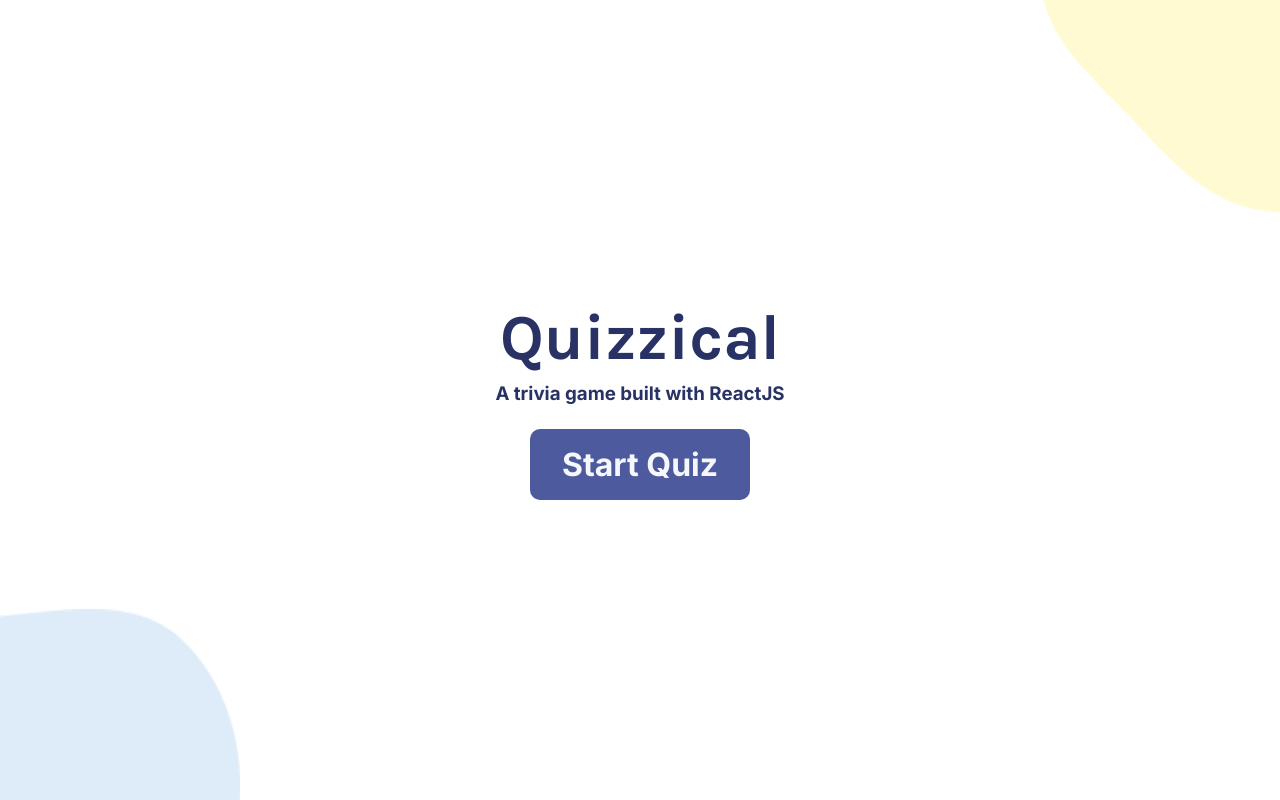
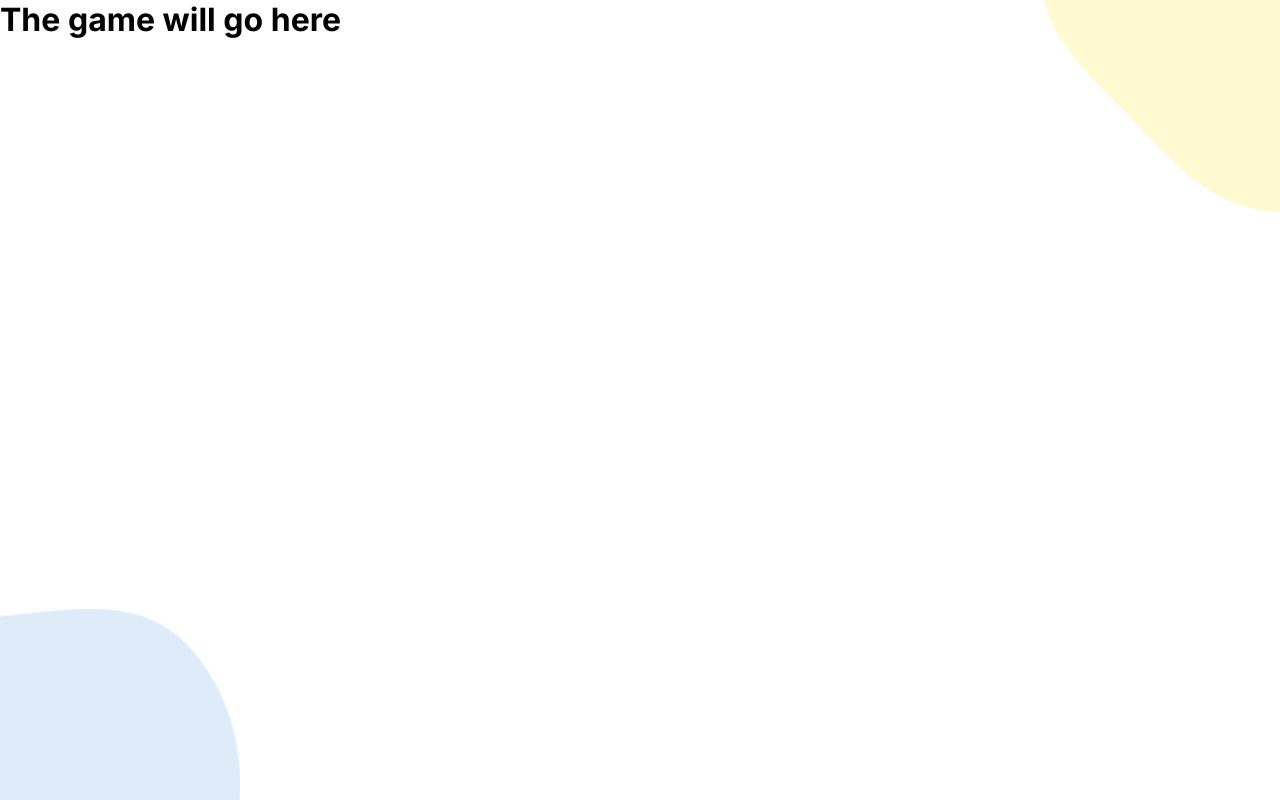
Before and after one commit to arslonga83/quizzical2, a React (Vite) app: page / in a window 1280 px wide. Both pictures are taken after a click on the button "Start Quiz". Built offline with nearby package versions, Linux system fonts and the light colour scheme.

Commit message:
placeholder game component and hook up start button

```diff
--- a/src/App.jsx
+++ b/src/App.jsx
@@ -1,11 +1,19 @@
 import './App.css'
+import React from 'react'
 import Intro from './Components/Intro'
+import Game from './Components/Game'
+import blob1 from "./assets/blob-bottom.png"
+import blob2 from "./assets/blob-top.png"
 
 function App() {
 
+  const [start, setStart] = React.useState(false)
+
   return (
     <div className="App">
-    <Intro />
+      {start ? <Game /> : <Intro setStart={setStart}/>}
+      <img className="blob-bottom" src={blob1}/>
+      <img className="blob-top" src={blob2}/>
     </div>
   )
 }
--- /dev/null
+++ b/src/Components/Game.jsx
@@ -0,0 +1,5 @@
+export default function Game() {
+  return (
+    <h1>The game will go here</h1>
+  )
+}
--- a/src/Components/Intro.jsx
+++ b/src/Components/Intro.jsx
@@ -1,15 +1,14 @@
-import blob1 from "../assets/blob-bottom.png"
-import blob2 from "../assets/blob-top.png"
+export default function Intro(props) {
 
+  function handleClick() {
+    props.setStart(true)
+  }
 
-export default function Intro() {
   return (
     <div className="Intro">
       <h1>Quizzical</h1>
       <h3>A trivia game built with ReactJS</h3>
-      <button>Start Quiz</button>
-      <img className="blob-bottom" src={blob1}/>
-      <img className="blob-top" src={blob2}/>
+      <button onClick={handleClick}>Start Quiz</button>
     </div>
   )
 }
--- a/src/index.css
+++ b/src/index.css
@@ -35,6 +35,11 @@ body {
   border-radius: 10px;
   border: none;
   margin-top: .75em;
+  cursor: pointer;
+}
+
+.Intro button:hover {
+  transform:rotate(-5deg) scale(1.1)
 }
 
 .blob-bottom, .blob-top {
```
